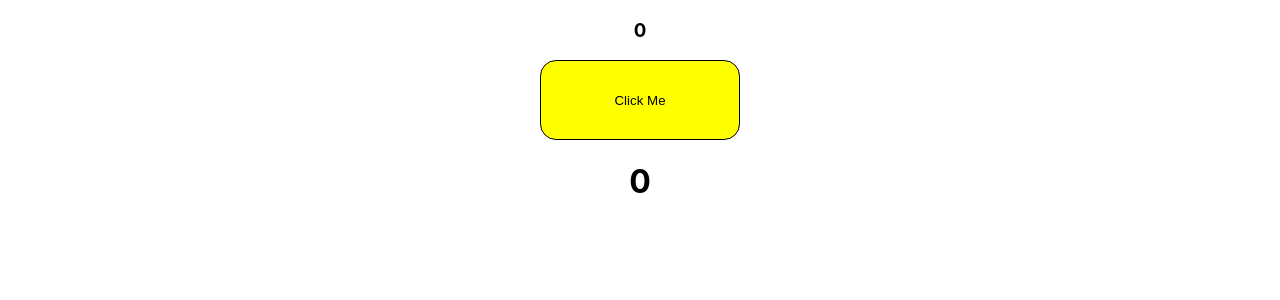
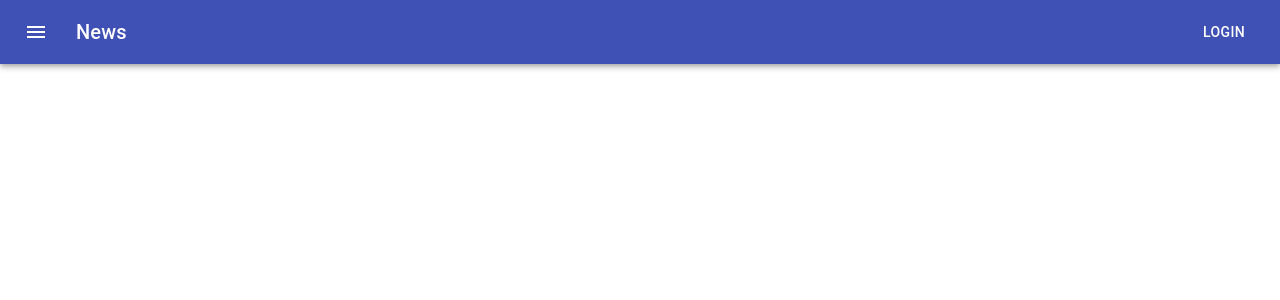
Before and after one commit to kamkyi/react-front-with-lara-passport, a React (Create React App) app: page / in a window 1280 px wide. Shown: the top 300 px of the page. Built offline with nearby package versions, Linux system fonts and the light colour scheme.

Commit message:
update react with material ui

```diff
--- a/package.json
+++ b/package.json
@@ -8,6 +8,7 @@
   },
   "dependencies": {
     "@material-ui/core": "^4.5.2",
+    "@material-ui/icons": "^4.5.1",
     "react": "^16.11.0",
     "react-dom": "^16.11.0",
     "react-redux": "^7.1.1",
--- a/public/index.html
+++ b/public/index.html
@@ -24,7 +24,7 @@
       work correctly both with client-side routing and a non-root public URL.
       Learn how to configure a non-root public URL by running `npm run build`.
     -->
-    <title>React App</title>
+    <title>Wai'sReact</title>
   </head>
   <body>
     <noscript>You need to enable JavaScript to run this app.</noscript>
--- a/src/App.js
+++ b/src/App.js
@@ -1,14 +1,42 @@
 import React from 'react';
-import './App.css';
-import Counter from './components/counter/Counter';
-import Another from './components/another/Another';
+import { makeStyles } from '@material-ui/core/styles';
+import AppBar from '@material-ui/core/AppBar';
+import Toolbar from '@material-ui/core/Toolbar';
+import Typography from '@material-ui/core/Typography';
+import Button from '@material-ui/core/Button';
+import IconButton from '@material-ui/core/IconButton';
+import MenuIcon from '@material-ui/icons/Menu';
+import Container from '@material-ui/core/Container';
+
+const useStyles = makeStyles(theme => ({
+  root: {
+    flexGrow: 1,
+  },
+  menuButton: {
+    marginRight: theme.spacing(2),
+  },
+  title: {
+    flexGrow: 1,
+  },
+}));
 
 
 function App() {
+  const classes = useStyles();
   return (
     <div className="App">
-        <Counter></Counter>
-        <Another></Another>
+        <AppBar position="static">
+            <Toolbar>
+              <IconButton edge="start" className={classes.menuButton} color="inherit" aria-label="menu">
+                <MenuIcon />
+              </IconButton>
+              <Typography variant="h6" className={classes.title}>
+                News
+              </Typography>
+              <Button color="inherit">Login</Button>
+            </Toolbar>
+          </AppBar>
+          <Container fixed></Container>
     </div>
   );
 }
```
Also changed, not shown: 1 other file (tests, documents, lock files or other folders).
